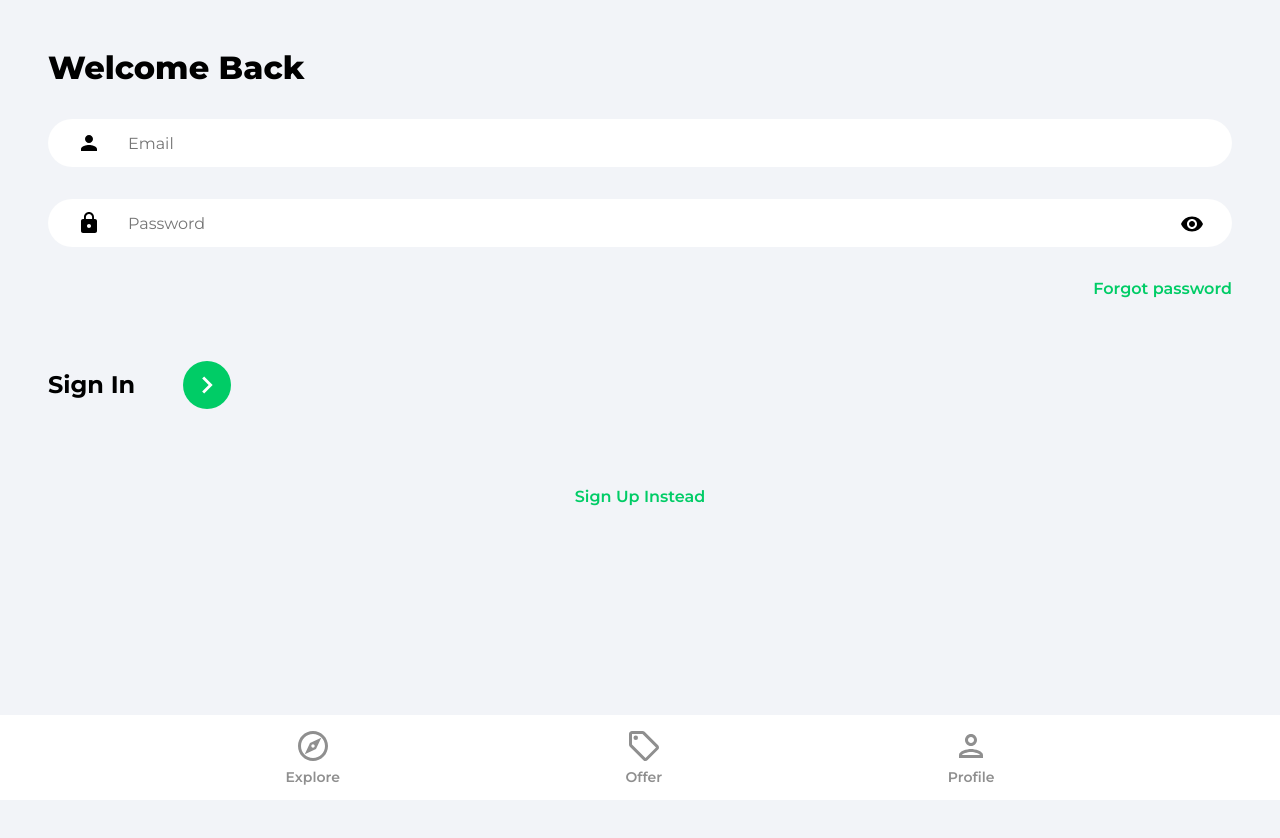
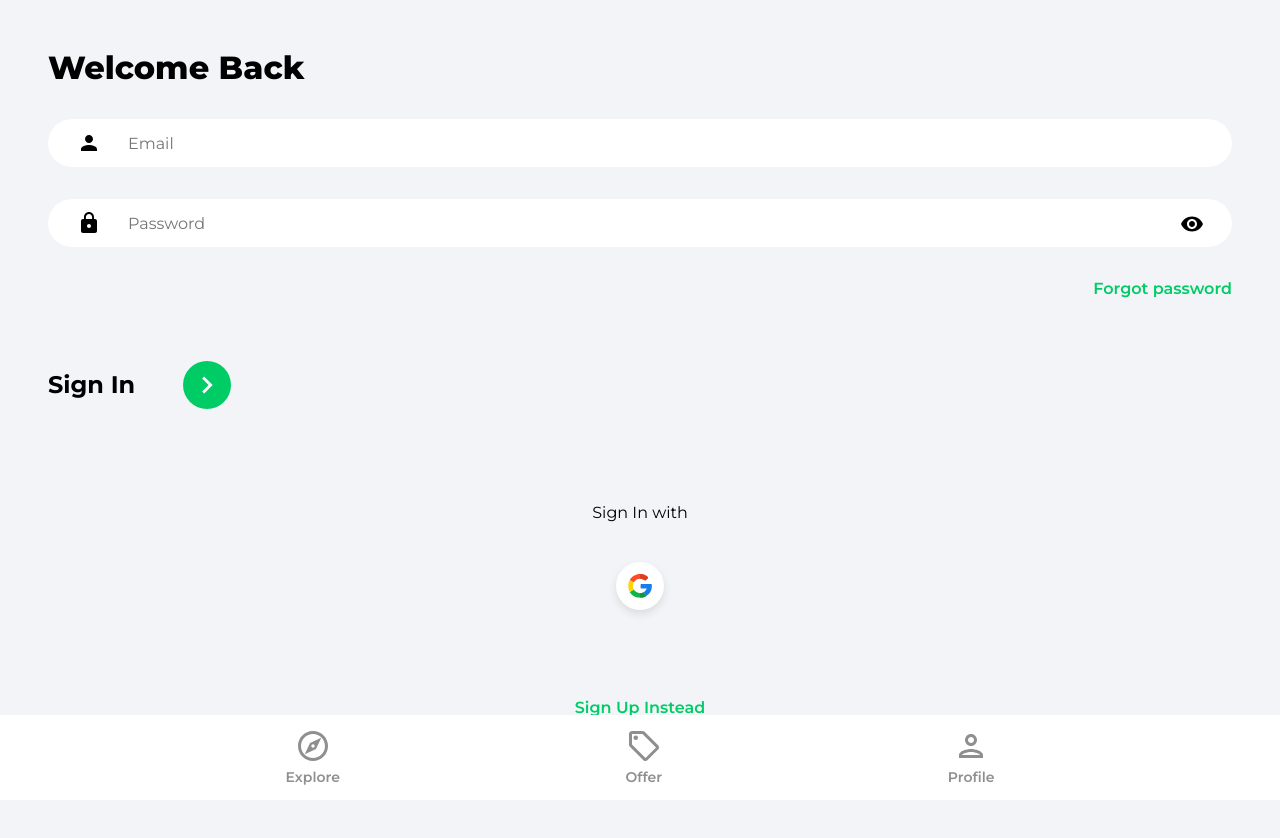
Before and after one commit to rifa712/react-ftb-2022-marketplace, a React (Create React App) app: page /sign-in in a window 1280 px wide. Shown: the top 838 px of the page. Before the commit the page ends 800 px from the top, so only its background shows below. Built offline with nearby package versions, Linux system fonts and the light colour scheme.

Commit message:
Finishing Auth

```diff
--- /dev/null
+++ b/src/components/OAuth.jsx
@@ -0,0 +1,50 @@
+import React from 'react'
+import { useLocation, useNavigate } from 'react-router-dom'
+import { getAuth, signInWithPopup, GoogleAuthProvider } from 'firebase/auth'
+import { doc, setDoc, getDoc, serverTimestamp } from 'firebase/firestore'
+import { db } from '../firebase.config'
+import { toast } from 'react-toastify'
+import googleIcon from '../assets/svg/googleIcon.svg'
+
+const OAuth = () => {
+  const navigate = useNavigate()
+  const location = useLocation()
+
+  const onGoogleClick = async () => {
+    try {
+      // Getting the google account from the sign in
+      const auth = getAuth()
+      const provider = new GoogleAuthProvider()
+      const res = await signInWithPopup(auth, provider)
+      const user = res.user
+
+      //   Check for user
+      const docRef = doc(db, 'users', user.uid)
+      const docSnap = await getDoc(docRef)
+
+      // check if the user doesnt exist, create user
+      if (!docSnap.exists()) {
+        await setDoc(doc(db, 'users', user.uid), {
+          name: user.displayName,
+          email: user.email,
+          timestamp: serverTimestamp(),
+        })
+      }
+
+      navigate('/')
+    } catch (error) {
+      toast.error('Could not authorized with google')
+    }
+  }
+
+  return (
+    <div className='socialLogin'>
+      <p>Sign {location.pathname === '/sign-up' ? 'Up' : 'In'} with</p>
+      <button className='socialIconDiv' onClick={onGoogleClick}>
+        <img className='socialIconImg' src={googleIcon} alt='google' />
+      </button>
+    </div>
+  )
+}
+
+export default OAuth
--- a/src/index.css
+++ b/src/index.css
@@ -12,6 +12,7 @@
   background-color: #f2f4f8;
   margin: 0;
   box-sizing: border-box;
+  min-height: 140vh;
 }
 
 a {
--- a/src/pages/SignIn.jsx
+++ b/src/pages/SignIn.jsx
@@ -6,6 +6,7 @@
 import { toast } from 'react-toastify'
 // firebase
 import { getAuth, signInWithEmailAndPassword } from 'firebase/auth'
+import OAuth from '../components/OAuth'
 
 const SignIn = () => {
   const [showPassword, setShowPassword] = useState(false)
@@ -91,6 +92,7 @@
           </form>
 
           {/* google auth components */}
+          <OAuth />
 
           <Link to='/sign-up' className='registerLink'>
             Sign Up Instead
--- a/src/pages/SignUp.jsx
+++ b/src/pages/SignUp.jsx
@@ -12,6 +12,7 @@
 } from 'firebase/auth'
 import { setDoc, doc, serverTimestamp } from 'firebase/firestore'
 import { db } from '../firebase.config'
+import OAuth from '../components/OAuth'
 
 const SignUp = () => {
   const [showPassword, setShowPassword] = useState(false)
@@ -121,6 +122,7 @@
           </form>
 
           {/* google auth components */}
+          <OAuth />
 
           <Link to='/sign-in' className='registerLink'>
             Sign In Instead
```
